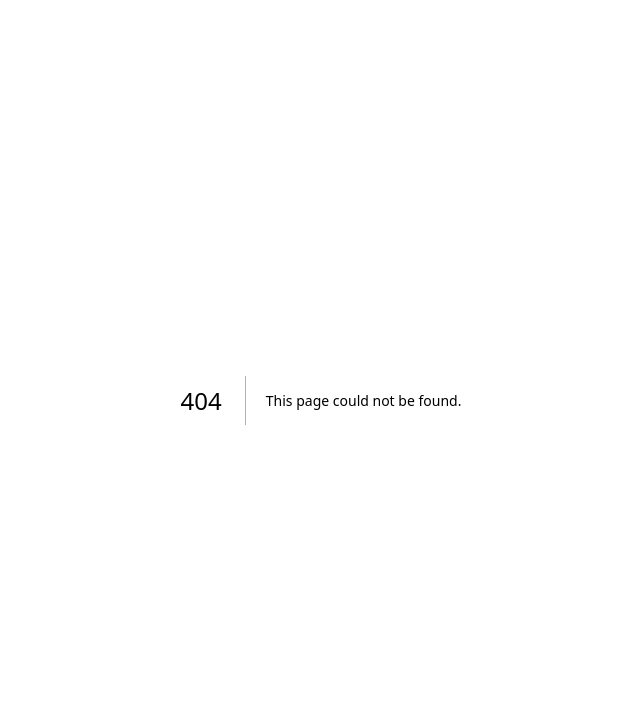
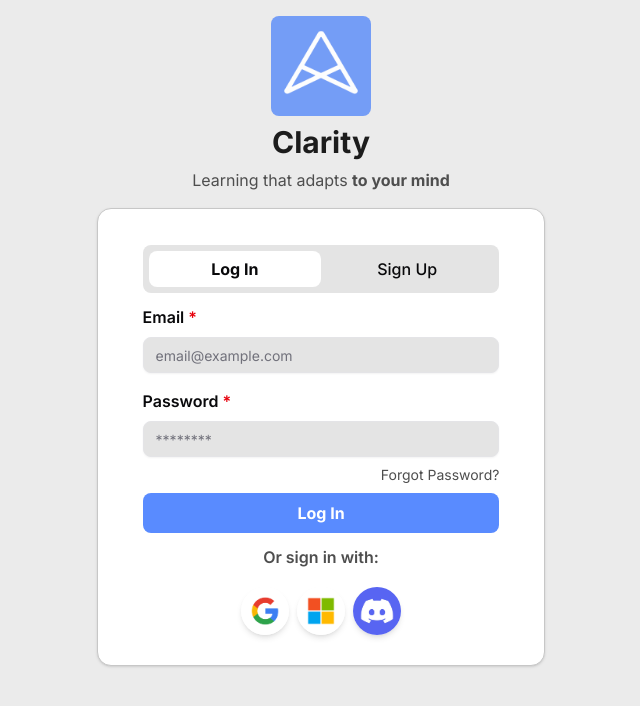
Before and after one commit to the-pro-coder/clarity-public, a Next.js app in the folder clarity-app/: page /authenticate in a window 1280 px wide. Before the commit this address had no page. Shown: the top 706 px of the page, without its empty margins (319-959 px from the left). Built offline with nearby package versions, Linux system fonts and the light colour scheme; no server answers.

Commit message:
Added basic signup auth

```diff
--- /dev/null
+++ b/clarity-app/app/authenticate/confirm-email/page.tsx
@@ -0,0 +1,13 @@
+import { Card } from "@/components/ui/card";
+
+export default function ConfirmEmailPage() {
+  return (
+    <main>
+      <section>
+        <Card>
+          <h2>Confirm Your Email</h2>
+        </Card>
+      </section>
+    </main>
+  );
+}
--- a/clarity-app/components/custom/auth/AuthCard.tsx
+++ b/clarity-app/components/custom/auth/AuthCard.tsx
@@ -1,12 +1,24 @@
 "use client";
 import { Button } from "@/components/ui/button";
-import { useState } from "react";
+import { Dispatch, FormEvent, SetStateAction, useState } from "react";
 import { Input } from "@/components/ui/input";
 import { Label } from "@radix-ui/react-label";
 import Link from "next/link";
 import AuthServiceIcon from "./AuthServiceIcon";
+import { useRouter } from "next/navigation";
+import { InfinitySpin } from "react-loader-spinner";
+import { createSupabaseBrowserClient } from "@/utils/supabase/client";
+
 export default function AuthCard() {
+  const router = useRouter();
   const [activeButton, setActiveButton] = useState("Log In");
+  const [email, setEmail] = useState("");
+  const [password, setPassword] = useState("");
+  const [loading, setLoading] = useState(false);
+  const [errorMsg, setErrorMsg] = useState("");
+
+  const supabase = createSupabaseBrowserClient();
+
   const logInSelected = activeButton == "Log In";
   const passwordAnnotations = {
     text: logInSelected ? "Forgot Password?" : "At least 8 characters",
@@ -14,8 +26,36 @@ export default function AuthCard() {
     href: "/",
   };
   const CTA = logInSelected ? "Log In" : "Create Account";
+
+  async function handleSubmit(e: FormEvent) {
+    e.preventDefault();
+    setLoading(true);
+    if (activeButton == "Log In") {
+      const { data, error } = await supabase.auth.signInWithPassword({
+        email,
+        password,
+      });
+      setLoading(false);
+      if (error) setErrorMsg(error.message);
+      else router.push("/dashboard");
+    } else {
+      const { data, error } = await supabase.auth.signUp({ email, password });
+      setLoading(false);
+      if (error) setErrorMsg(error.message);
+      else router.push("/authenticate/confirm-email");
+    }
+  }
   return (
     <div className="w-4/5 flex flex-col gap-3">
+      {loading && (
+        <div className="w-dvw h-dvh absolute top-0 left-0 flex justify-center items-center">
+          <div className="w-full h-full border bg-white opacity-50 absolute top-0 left-0"></div>
+          <div className="z-100 absolute w-full h-full flex justify-center items-center">
+            <InfinitySpin height={200} width={200} color="#598bff" />
+          </div>
+        </div>
+      )}
+      <span className="text-destructive text-center font-bold">{errorMsg}</span>
       <div className="bg-accent p-1.5 rounded-md flex">
         <Button
           variant={"ghost"}
@@ -44,12 +84,13 @@ export default function AuthCard() {
           Sign Up
         </Button>
       </div>
-      <form className="flex flex-col gap-2">
+      <form onSubmit={handleSubmit} className="flex flex-col gap-2">
         <InputField
           required
           label="email"
           type="email"
           placeholder={"email@example.com"}
+          binding={setEmail}
         />
         <InputField
           required
@@ -57,11 +98,13 @@ export default function AuthCard() {
           type="password"
           placeholder={"********"}
           annotations={passwordAnnotations}
+          binding={setPassword}
         />
         <Button
           formAction={logInSelected ? () => {} : () => {}}
           type="submit"
-          className="text-white dark:text-accent font-bold text-md w-full self-center"
+          disabled={loading}
+          className="text-white py-5 dark:text-accent font-bold text-md w-full self-center"
         >
           {CTA}
         </Button>
@@ -84,6 +127,7 @@ function InputField({
   type,
   required,
   annotations,
+  binding,
 }: {
   label: string;
   placeholder: string;
@@ -94,6 +138,7 @@ function InputField({
     type: string;
     href: string;
   };
+  binding: Dispatch<SetStateAction<string>>;
 }) {
   label = label[0].toUpperCase() + label.substring(1);
 
@@ -117,6 +162,9 @@ function InputField({
         name={label}
         id={label}
         className="bg-accent"
+        onChange={(e) => {
+          binding(e.target.value);
+        }}
         placeholder={placeholder}
       />
       <div
--- a/clarity-app/package.json
+++ b/clarity-app/package.json
@@ -26,6 +26,7 @@
     "next-themes": "^0.4.6",
     "react": "19.2.0",
     "react-dom": "19.2.0",
+    "react-loader-spinner": "^8.0.0",
     "tailwind-merge": "^3.4.0"
   },
   "devDependencies": {
--- /dev/null
+++ b/clarity-app/utils/supabase/client.ts
@@ -0,0 +1,8 @@
+"use client";
+import { createBrowserClient } from "@supabase/ssr";
+
+export function createSupabaseBrowserClient() {
+  const supabaseUrl = process.env.NEXT_PUBLIC_SUPABASE_URL!;
+  const supabaseAnonKey = process.env.NEXT_PUBLIC_SUPABASE_ANON_KEY!;
+  return createBrowserClient(supabaseUrl, supabaseAnonKey);
+}
```
Also changed, not shown: clarity-app/app/authenticate/page.tsx (renamed from clarity-app/app/auth/page.tsx), 1 other file (tests, documents, lock files or other folders).
